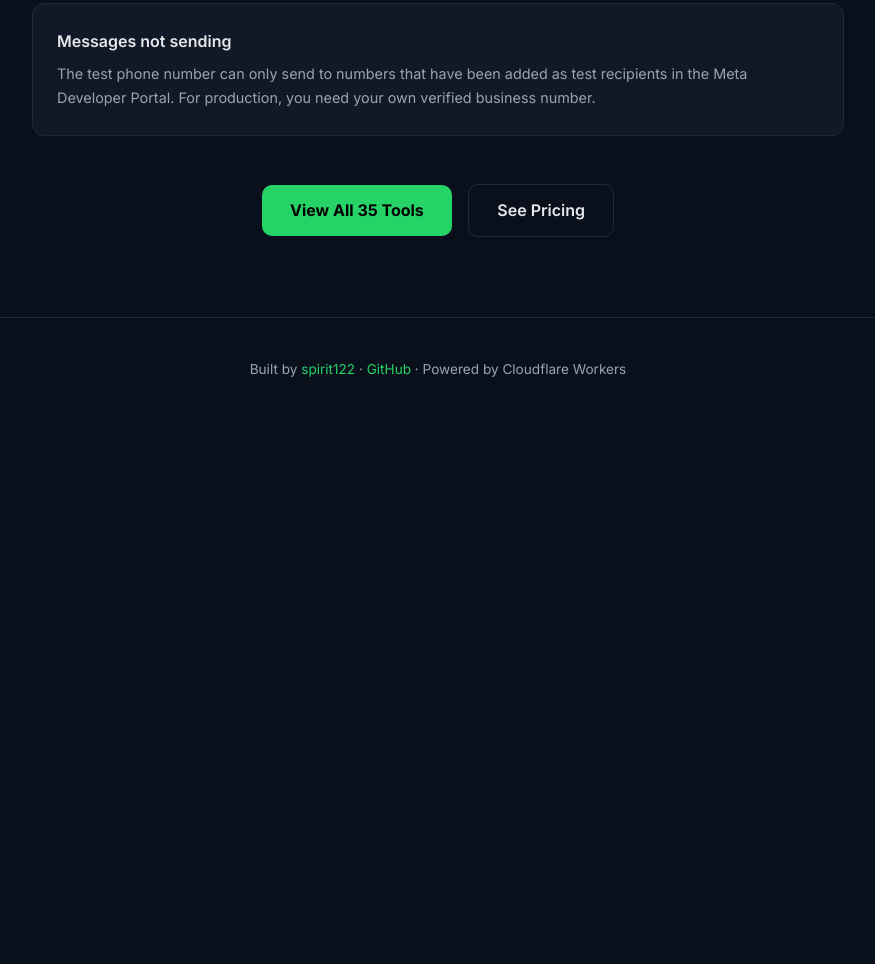
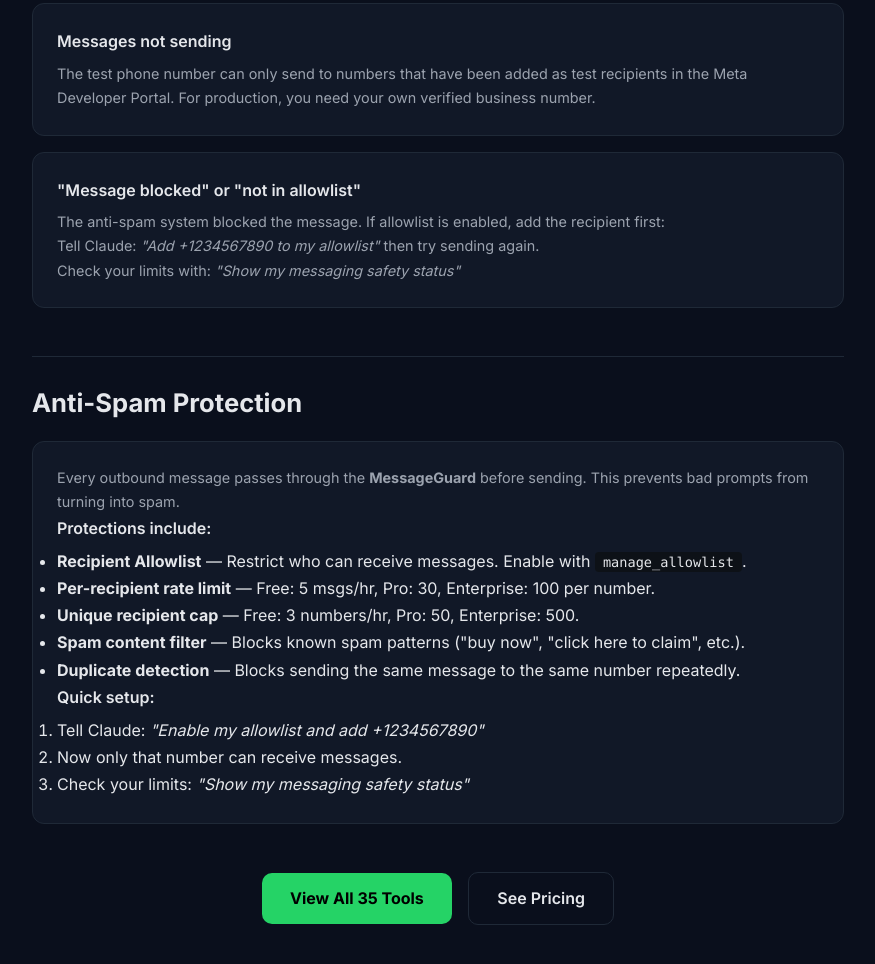
Before and after one commit to spirit122/whatsapp-mcp-server, a website: page docs/getting-started.html in a window 1280 px wide. Shown: the part 4305-5269 px from the top of the page, without its empty margins (202-1077 px from the left). Before the commit the page ends 4742 px from the top, so only its background shows below. Drawn offline with Linux system fonts and the light colour scheme.

Commit message:
Add anti-spam documentation to README and all docs pages
- Added Safety Tools section to README (manage_allowlist, get_messaging_safety_status)
- Added Anti-Spam Protection section with tier comparison table
- Added anti-spam FAQ entries (how it works, can someone spam)
- Added anti-spam section to getting-started.html (troubleshooting + setup guide)
- Added Safety Tools module to tools.html with examples and limits table
- Fixed free tier count: 5 tools everywhere (was incorrectly 21 in some places)
- All docs now consistent: Free=5, Pro=25, Enterprise=35

Co-Authored-By: Claude Opus 4.6 (1M context) <noreply@anthropic.com>

```diff
--- a/docs/getting-started.html
+++ b/docs/getting-started.html
@@ -208,6 +208,36 @@
       <p>The test phone number can only send to numbers that have been added as test recipients in the Meta Developer Portal. For production, you need your own verified business number.</p>
     </div>
 
+    <div class="card">
+      <h4>"Message blocked" or "not in allowlist"</h4>
+      <p>The anti-spam system blocked the message. If allowlist is enabled, add the recipient first:</p>
+      <p>Tell Claude: <em>"Add +1234567890 to my allowlist"</em> then try sending again.</p>
+      <p>Check your limits with: <em>"Show my messaging safety status"</em></p>
+    </div>
+
+    <!-- Anti-Spam Section -->
+    <h2>Anti-Spam Protection</h2>
+
+    <div class="card">
+      <p>Every outbound message passes through the <strong>MessageGuard</strong> before sending. This prevents bad prompts from turning into spam.</p>
+
+      <h4>Protections include:</h4>
+      <ul>
+        <li><strong>Recipient Allowlist</strong> — Restrict who can receive messages. Enable with <code>manage_allowlist</code>.</li>
+        <li><strong>Per-recipient rate limit</strong> — Free: 5 msgs/hr, Pro: 30, Enterprise: 100 per number.</li>
+        <li><strong>Unique recipient cap</strong> — Free: 3 numbers/hr, Pro: 50, Enterprise: 500.</li>
+        <li><strong>Spam content filter</strong> — Blocks known spam patterns ("buy now", "click here to claim", etc.).</li>
+        <li><strong>Duplicate detection</strong> — Blocks sending the same message to the same number repeatedly.</li>
+      </ul>
+
+      <h4>Quick setup:</h4>
+      <ol>
+        <li>Tell Claude: <em>"Enable my allowlist and add +1234567890"</em></li>
+        <li>Now only that number can receive messages.</li>
+        <li>Check your limits: <em>"Show my messaging safety status"</em></li>
+      </ol>
+    </div>
+
     <div style="margin:48px 0;text-align:center;">
       <a href="tools.html" class="btn-primary">View All 35 Tools</a>
       <a href="pricing.html" class="btn-secondary" style="margin-left:12px;">See Pricing</a>
```
Also changed, not shown: README.es.md (+1 -1 lines), docs/tools.html (+30 -0 lines), README.md.
